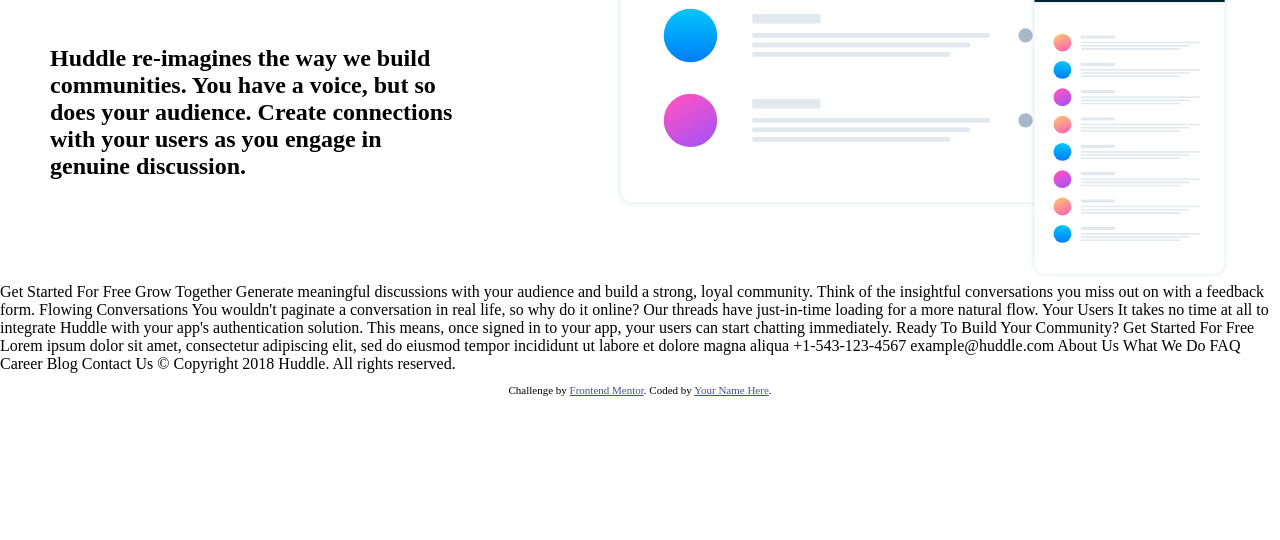
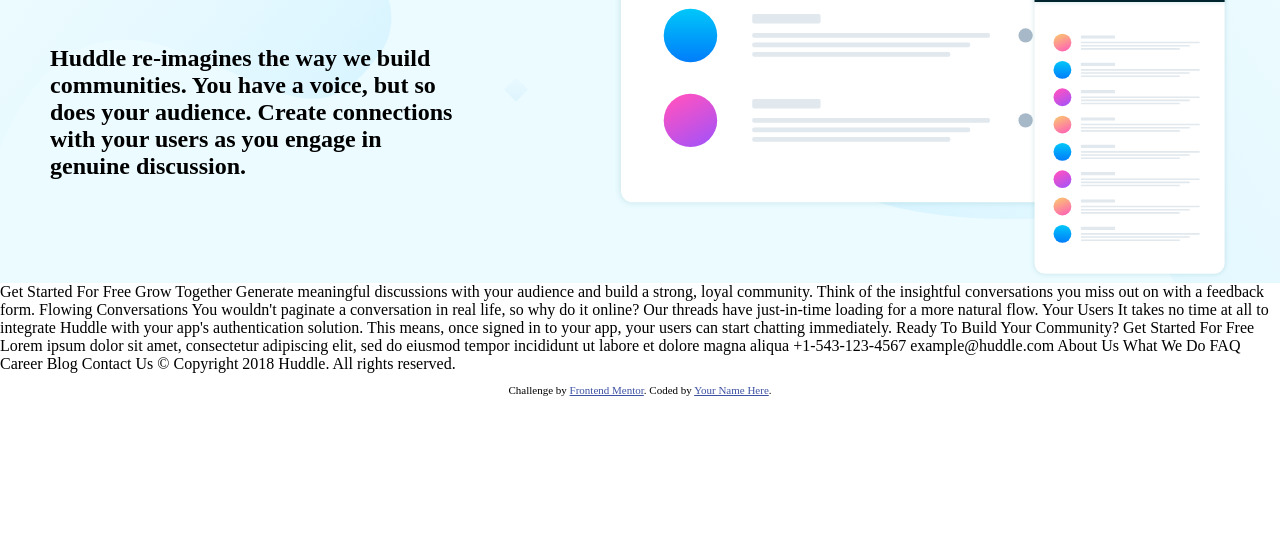
Before and after one commit to lathegreat23/huddle-newbie, a plain HTML site: page index.html in a window 1280 px wide. Shown: the part 260-800 px from the top of the page. Drawn offline with Linux system fonts and the light colour scheme.

Commit message:
Update styles.css

```diff
--- a/styles.css
+++ b/styles.css
@@ -1,14 +1,15 @@
 body {
   margin: 0;
 }
-
+#top-hero {
+  background-color: hsl(193, 100%, 96%);
+  background-image: url(images/bg-hero-desktop.svg);
+}
 #header-section {
   display: flex;
   flex-direction: row;
   justify-content: space-between;
   padding: 25px 50px;
-  background-color: hsl(193, 100%, 96%);
-  background-image: url(images/bg-hero-desktop.svg);
 }
 
 #try-free-btn button {
```
